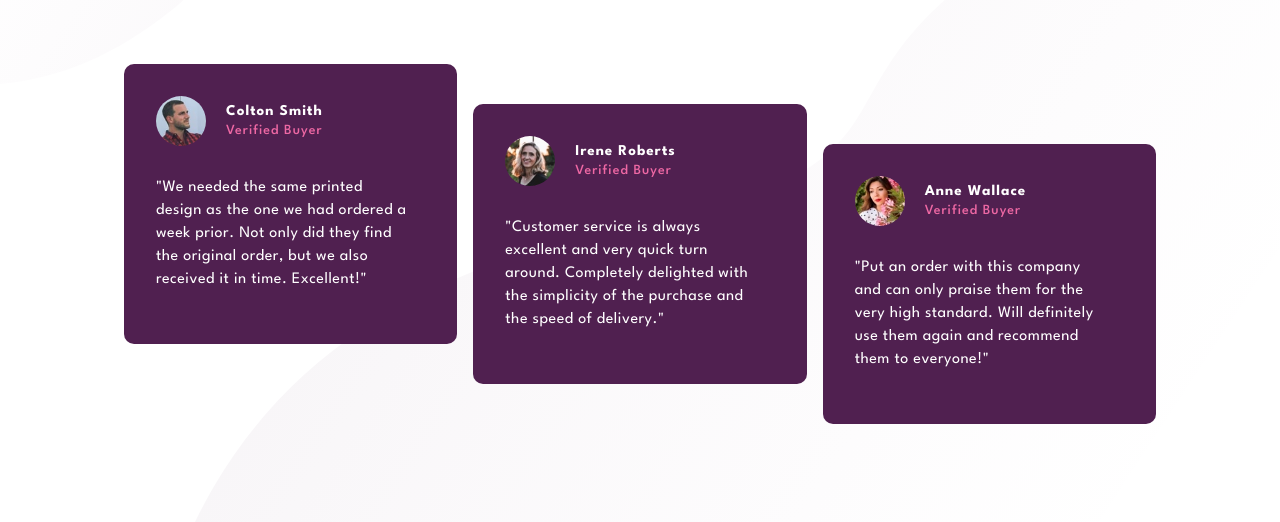
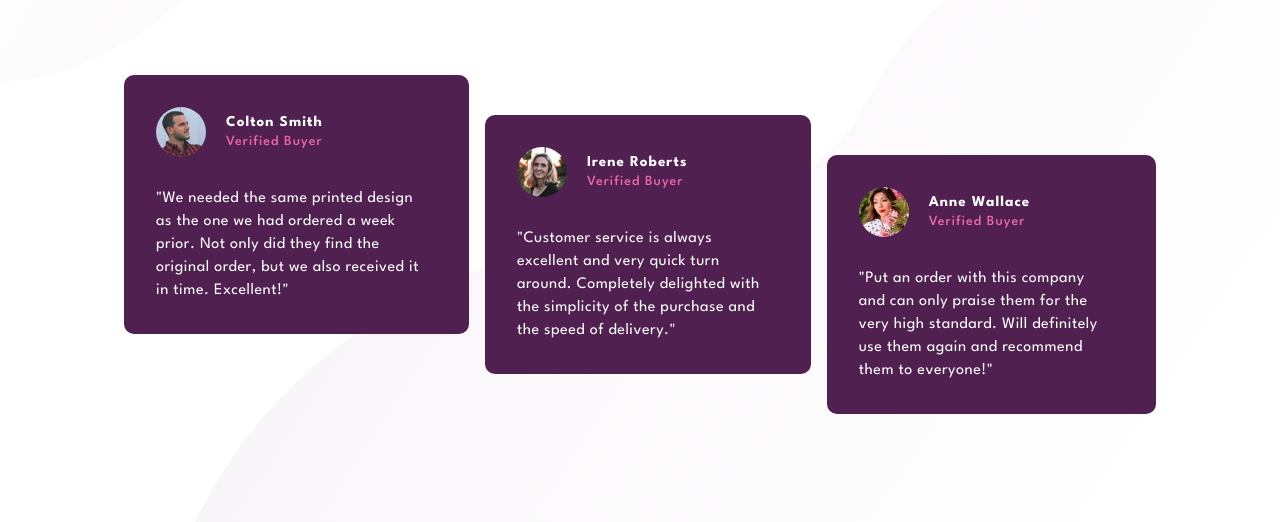
Before and after one commit to Gilocah28/social-proof-section-master, a plain HTML site: page index.html in a window 1280 px wide. Shown: the part 278-800 px from the top of the page. Drawn offline with Linux system fonts and the light colour scheme.

Commit message:
modified css

```diff
--- a/media.css
+++ b/media.css
@@ -54,13 +54,8 @@
     display: flex;
     align-items: center;
     justify-content: center;
-    height: 350px;
   }
 
-  .comment{
-    width: 500px;
-    height: 280px;
-  }
 
   .comment:nth-child(1) {
     margin-top: -5rem;
@@ -118,7 +113,6 @@
   .rateStarCon:nth-child(2){
     margin-left: 1rem;
   }
-
   .rateStarCon:nth-child(3){
     margin-left: 6rem;
   }
@@ -128,14 +122,7 @@
     display: flex;
     align-items: center;
     justify-content: center;
-    height: 350px;
   }
-
-  .comment{
-    width: 500px;
-    height: 280px;
-  }
-
   .comment:nth-child(1) {
     margin-top: -5rem;
   }
```
